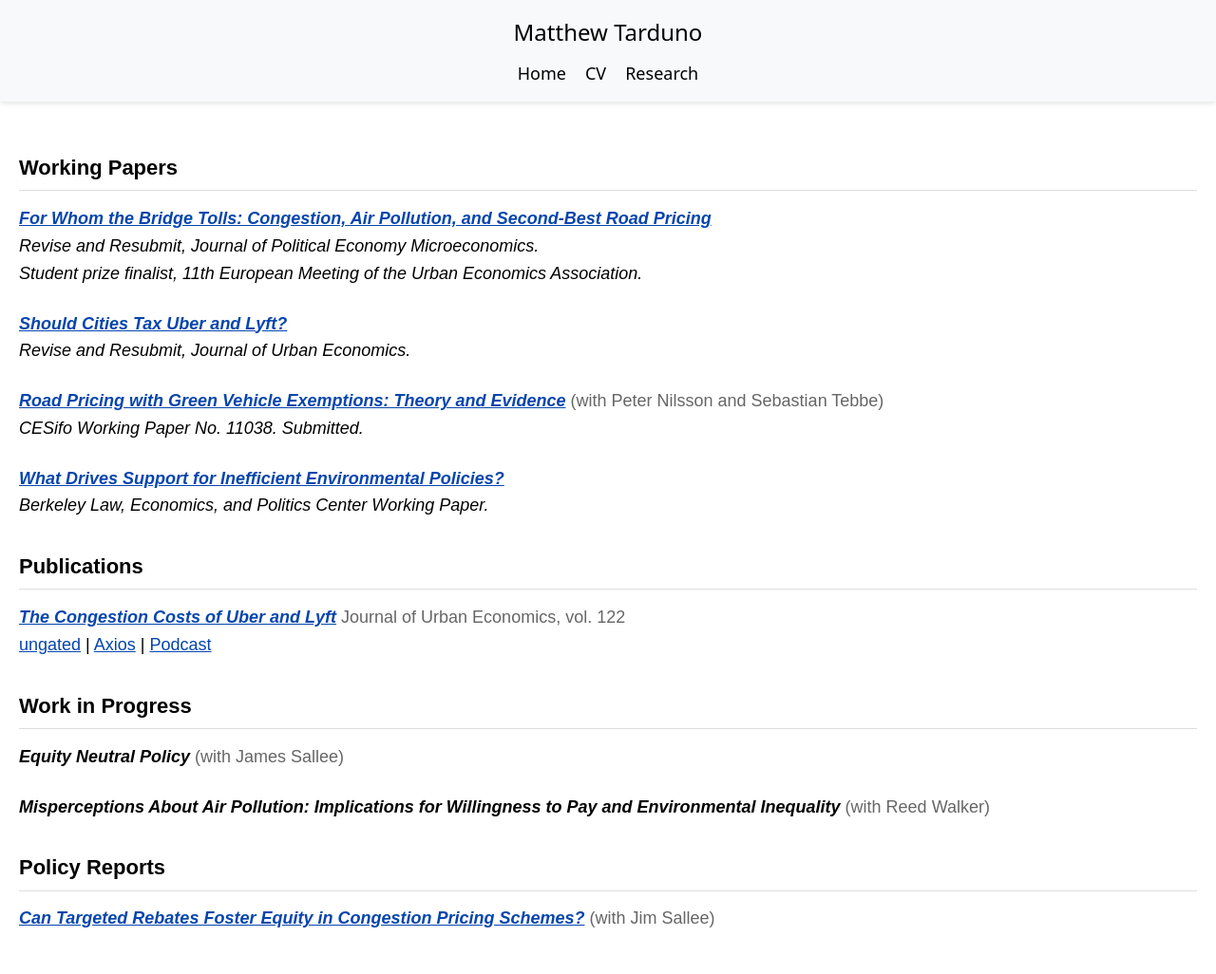
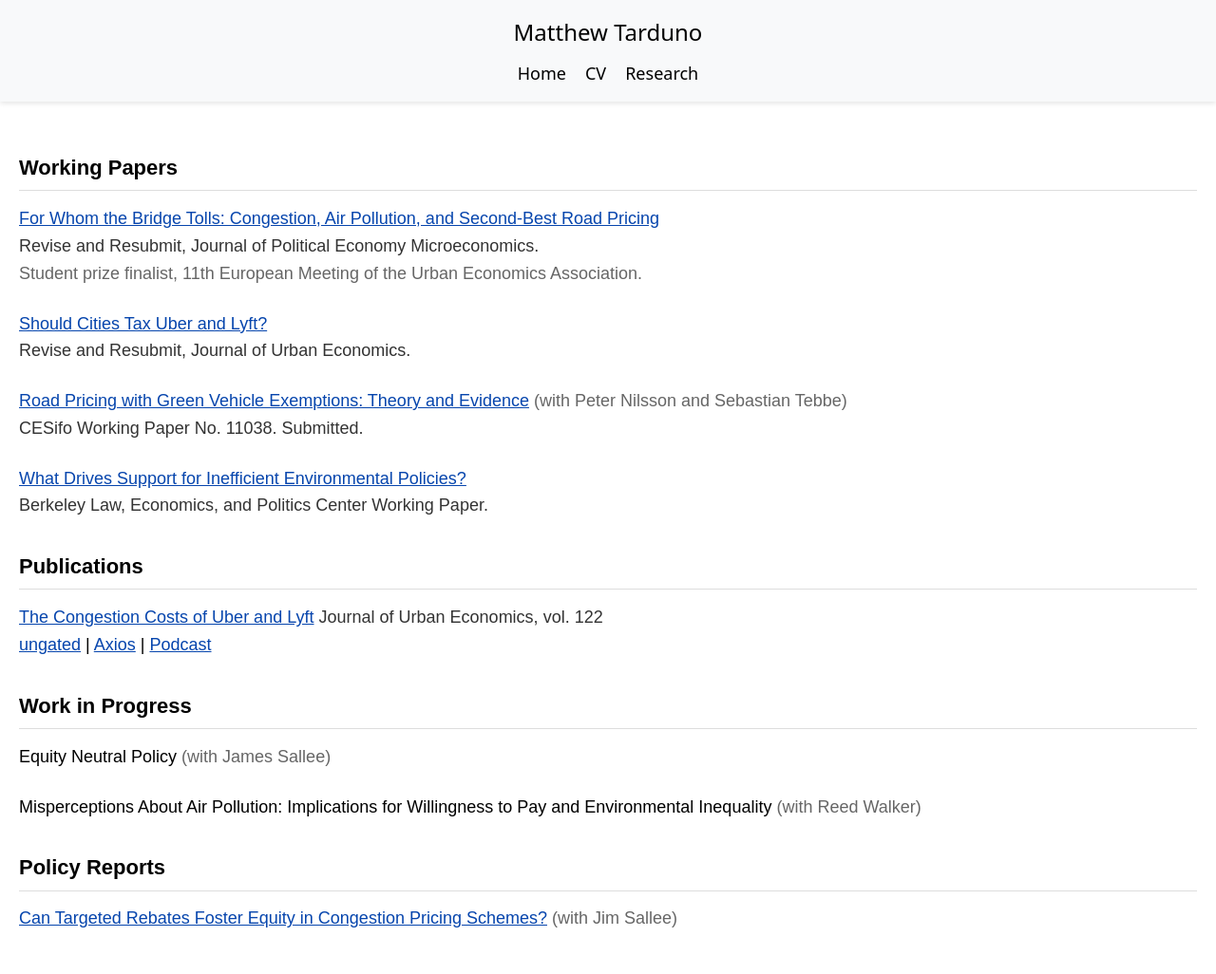
Before and after one commit to Matt-Tarduno/Matt-Tarduno.github.io, a Jekyll site: the page built from research_mobile/index.html, in a window 1280 px wide. Shown: the whole page at 95% size. Built offline with Jekyll 4.4.1, drawn with Linux system fonts in a browser that asks for light colours.

Commit message:
Update index.html

```diff
--- a/research_mobile/index.html
+++ b/research_mobile/index.html
@@ -74,6 +74,11 @@ title: Research
       text-decoration: underline;
     }
 
+    .journal {
+      font-weight: 500;
+      color: #333;
+    }
+
     span {
       color: #666;
     }
@@ -117,32 +122,32 @@ title: Research
     <h1>Working Papers</h1>
 
     <p>
-      <a href="https://matt-tarduno.github.io/jmp/" target="_blank"><strong><em>For Whom the Bridge Tolls: Congestion, Air Pollution, and Second-Best Road Pricing</em></strong></a><br>
-      <em>Revise and Resubmit, Journal of Political Economy Microeconomics.</em><br>
-      <em>Student prize finalist, 11th European Meeting of the Urban Economics Association.</em>
+      <a href="https://matt-tarduno.github.io/jmp/" target="_blank">For Whom the Bridge Tolls: Congestion, Air Pollution, and Second-Best Road Pricing</a><br>
+      <span class="journal">Revise and Resubmit, Journal of Political Economy Microeconomics.</span><br>
+      <span>Student prize finalist, 11th European Meeting of the Urban Economics Association.</span>
     </p>
 
     <p>
-      <a href="https://papers.ssrn.com/sol3/papers.cfm?abstract_id=4624940" target="_blank"><strong><em>Should Cities Tax Uber and Lyft?</em></strong></a><br>
-      <em>Revise and Resubmit, Journal of Urban Economics.</em>
+      <a href="https://papers.ssrn.com/sol3/papers.cfm?abstract_id=4624940" target="_blank">Should Cities Tax Uber and Lyft?</a><br>
+      <span class="journal">Revise and Resubmit, Journal of Urban Economics.</span>
     </p>
 
     <p>
-      <a href="https://papers.ssrn.com/sol3/papers.cfm?abstract_id=4788237" target="_blank"><strong><em>Road Pricing with Green Vehicle Exemptions: Theory and Evidence</em></strong></a>
+      <a href="https://papers.ssrn.com/sol3/papers.cfm?abstract_id=4788237" target="_blank">Road Pricing with Green Vehicle Exemptions: Theory and Evidence</a>
       <span> (with Peter Nilsson and Sebastian Tebbe)</span><br>
-      <em>CESifo Working Paper No. 11038. Submitted.</em>
+      <span class="journal">CESifo Working Paper No. 11038. Submitted.</span>
     </p>
 
     <p>
-      <a href="https://matt-tarduno.github.io/nevada/" target="_blank"><strong><em>What Drives Support for Inefficient Environmental Policies?</em></strong></a><br>
-      <em>Berkeley Law, Economics, and Politics Center Working Paper.</em>
+      <a href="https://matt-tarduno.github.io/nevada/" target="_blank">What Drives Support for Inefficient Environmental Policies?</a><br>
+      <span class="journal">Berkeley Law, Economics, and Politics Center Working Paper.</span>
     </p>
 
     <h1>Publications</h1>
 
     <p>
-      <a href="https://doi.org/10.1016/j.jue.2020.103318" target="_blank"><strong><em>The Congestion Costs of Uber and Lyft</em></strong></a>
-      <span> Journal of Urban Economics, vol. 122</span><br>
+      <a href="https://doi.org/10.1016/j.jue.2020.103318" target="_blank">The Congestion Costs of Uber and Lyft</a>
+      <span class="journal"> Journal of Urban Economics, vol. 122</span><br>
       <a href="https://matt-tarduno.github.io/tnc/" target="_blank">ungated</a> |
       <a href="https://www.axios.com/uber-lyft-austin-traffic-8d7034d4-fe16-4a8f-873d-3a867b35afb0.html" target="_blank">Axios</a> |
       <a href="https://usa.streetsblog.org/2021/02/25/talking-headways-podcast-less-congestion-after-ride-hailing-cessation/" target="_blank">Podcast</a>
@@ -150,14 +155,14 @@ title: Research
 
     <h1>Work in Progress</h1>
 
-    <p><strong><em>Equity Neutral Policy</em></strong><span> (with James Sallee)</span></p>
+    <p>Equity Neutral Policy<span> (with James Sallee)</span></p>
 
-    <p><strong><em>Misperceptions About Air Pollution: Implications for Willingness to Pay and Environmental Inequality</em></strong><span> (with Reed Walker)</span></p>
+    <p>Misperceptions About Air Pollution: Implications for Willingness to Pay and Environmental Inequality<span> (with Reed Walker)</span></p>
 
     <h1>Policy Reports</h1>
 
     <p>
-      <a href="https://escholarship.org/uc/item/7r64t085" target="_blank"><strong><em>Can Targeted Rebates Foster Equity in Congestion Pricing Schemes?</em></strong></a>
+      <a href="https://escholarship.org/uc/item/7r64t085" target="_blank">Can Targeted Rebates Foster Equity in Congestion Pricing Schemes?</a>
       <span> (with Jim Sallee)</span>
     </p>
 
```
